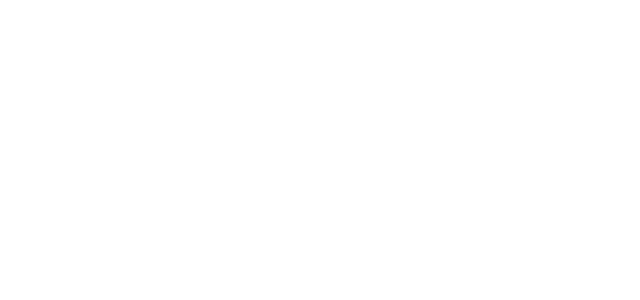
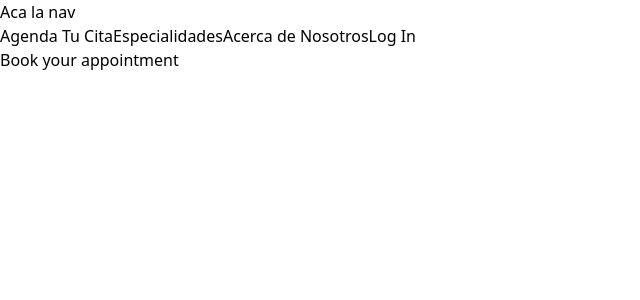
Before and after one commit to diegoparra08/medi_app, a React (Vite) app: page /book in a window 1280 px wide. Before the commit this address had no page. Shown: the top 300 px of the page, without its empty margins (0-640 px from the left). Built offline with nearby package versions, Linux system fonts and the light colour scheme.

Commit message:
links de nav agregados

```diff
--- a/src/App.jsx
+++ b/src/App.jsx
@@ -1,5 +1,11 @@
 import { Route, Routes } from 'react-router-dom'
 import {Home} from './views/Home/Home'
+import  BookApp  from './views/BookApp/BookApp'
+import { Specialties } from './views/Specialties/Specialties'
+import About from './views/About/About'
+import Login from './views/Login/Login'
+import SignIn from './views/SignIn/SignIn'
+import { Nav } from './components/Nav/Nav'
 
 import './App.css'
 
@@ -8,8 +14,17 @@
 
   return (
     <>
+     {(location.pathname !== '/login' && location.pathname !== '/signin') && < Nav/>}
       <Routes>
+
         <Route path="/" element={<Home/>}/>
+        <Route path='/book' element={ <BookApp/> } />
+        <Route path='/specialties' element={ <Specialties/> } />
+        <Route path="/about" element={<About/>}/>
+        <Route path="/login" element={<Login/>}/>
+        <Route path="/signin" element={<SignIn/>}/>
+
+
       </Routes>
     </>
   )
--- a/src/components/Forms/BookAppForm/BookAppForm.jsx
+++ b/src/components/Forms/BookAppForm/BookAppForm.jsx
@@ -1,7 +1,7 @@
 export const BookAppForm = () => {
     return(
         <div>
-
+            <h1>Book your appointment</h1>
         </div>
     )
 }
--- a/src/components/Forms/LoginForm/LoginForm.jsx
+++ b/src/components/Forms/LoginForm/LoginForm.jsx
@@ -1,7 +1,7 @@
 export const LoginForm = () => {
     return(
         <div>
-
+            <h1>Login</h1>
         </div>
     )
 }
--- a/src/components/Forms/RegisterForm/RegisterForm.jsx
+++ b/src/components/Forms/RegisterForm/RegisterForm.jsx
@@ -1,7 +1,7 @@
 export const RegisterForm = () => {
-    return(
+    return (
         <div>
-
+            <h1>Register</h1>
         </div>
     )
 }
--- a/src/components/Nav/Nav.jsx
+++ b/src/components/Nav/Nav.jsx
@@ -1,7 +1,17 @@
+import { Link } from "react-router-dom"
+
+
 export const Nav = () => {
     return(
         <div>
+            <nav>
 
+                <h1>Aca la nav</h1>
+                <Link to='/book'>Agenda Tu Cita</Link>
+                <Link to='/specialties'>Especialidades</Link>
+                <Link to='/about'>Acerca de Nosotros</Link>
+                <Link to='/login'>Log In</Link>
+                </nav>
         </div>
     )
 }
--- a/src/views/About/About.jsx
+++ b/src/views/About/About.jsx
@@ -1,7 +1,9 @@
-export const About = () => {
+const About = () => {
     return(
         <div>
-
+            <h1>Aca toda la info de la clinica</h1>
         </div>
     )
 }
+
+export default About;
--- /dev/null
+++ b/src/views/BookApp/BookApp.jsx
@@ -0,0 +1,11 @@
+import { BookAppForm } from "../../components/Forms/BookAppForm/BookAppForm";
+
+const BookApp = () => {
+    return (
+        <div>
+<BookAppForm/>
+        </div>
+     );
+}
+
+export default BookApp;
--- a/src/views/Home/Home.jsx
+++ b/src/views/Home/Home.jsx
@@ -6,6 +6,7 @@
         <div>
 
             <p className="text-2xl bg-blue-500">Home Page</p>
+            <Nav />
         </div>
     )
 }
--- a/src/views/Login/Login.jsx
+++ b/src/views/Login/Login.jsx
@@ -1,7 +1,11 @@
-export const Login = () => {
+import {LoginForm} from '../../components/Forms/LoginForm/LoginForm'
+
+const Login = () => {
     return(
         <div>
-
+            <LoginForm/>
         </div>
     )
 }
+
+export default Login;
--- a/src/views/SignIn/SignIn.jsx
+++ b/src/views/SignIn/SignIn.jsx
@@ -1,7 +1,11 @@
-export const SignIn = () => {
-    return(
+import { RegisterForm }from '../../components/Forms/RegisterForm/RegisterForm'
+
+const SignIn = () => {
+    return (
         <div>
-
+            <RegisterForm />
         </div>
     )
 }
+
+export default SignIn;
--- a/src/views/Specialties/Specialties.jsx
+++ b/src/views/Specialties/Specialties.jsx
@@ -1,7 +1,9 @@
 export const Specialties = () => {
     return(
         <div>
-
+            <h1>
+                Especialidades
+            </h1>
         </div>
     )
 }
```
